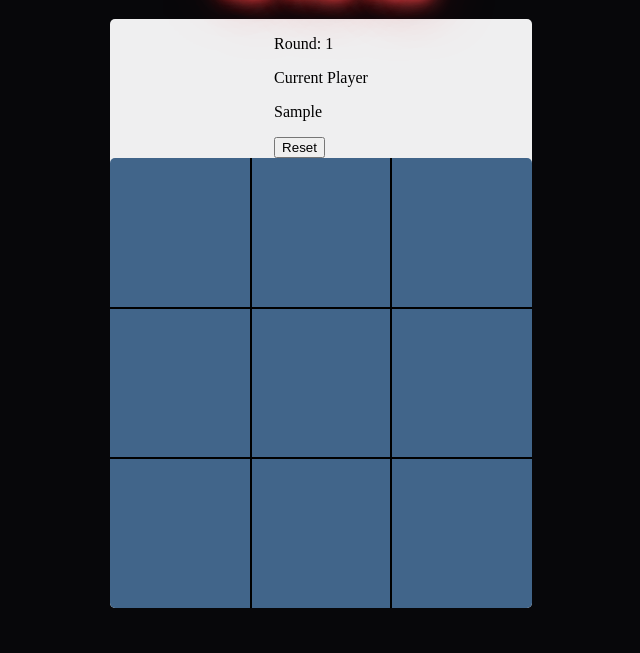
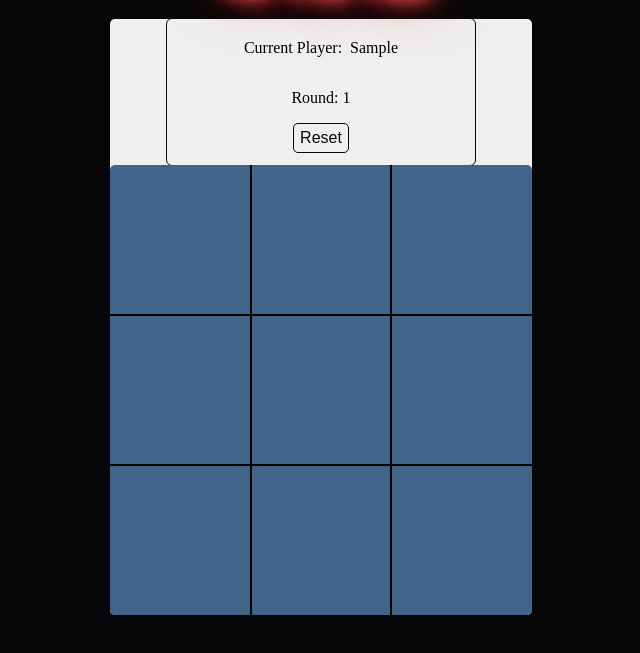
Before and after one commit to Hagnap/tic-tac-toe, a plain HTML site: page index.html in a window 1280 px wide. Both pictures are taken after typing "Sample", "Sample" into the empty fields and a click on the button "Submit". Shown: the part 63-716 px from the top of the page, without its empty margins (319-959 px from the left). Drawn offline with Linux system fonts and the light colour scheme.

Commit message:
Fix current player bug

```diff
--- a/index.html
+++ b/index.html
@@ -33,9 +33,11 @@
             </div>
             <div id="round-data">
                 <div id="text-data">
+                    <div id="player-name">
+                        <p>Current Player: </p>
+                        <p id="current-player"></p>
+                    </div>
                     <p id="round-number">Round: 1</p>
-                    <p>Current Player</p>
-                    <p id="current-player"></p>
                 </div>
 
                 <div id="game-tools">
--- a/script.js
+++ b/script.js
@@ -6,7 +6,7 @@ const currentRound = document.querySelector("#round-number");
 const userInfoFormElement = document.querySelector("#user-info-form");
 const roundDataElement = document.querySelector("#round-data");
 const gameBoardElement = document.querySelector("#game-board");
-
+const gameData = document.querySelector("#game-data");
 
 const resetBtn = document.querySelector("#reset-button");
 resetBtn.addEventListener("click", (event) => { resetGame(); })
@@ -26,7 +26,7 @@ submitBtn.addEventListener("click", (event) => {
 
     displayGame();
     userInfoFormElement.style.display = "none";
-    roundDataElement.style.display = "block";
+    roundDataElement.style.display = "flex";
 
 });
 
@@ -43,9 +43,8 @@ const game = (() => {
     // Functions
     const updatePosition = (item) => {
 
-
-        var player = roundCounter % 2 != 0 ? playerOne : playerTwo
         var index = item.getAttribute("data-index");
+        var player;
         var p;
 
         // Validate input with if and else-if
@@ -57,6 +56,7 @@ const game = (() => {
         }
         else {
             roundCounter++;
+            player = roundCounter % 2 != 0 ? playerOne : playerTwo
             p = item.getElementsByTagName("p")[0];
             p.textContent =  player.playerSymbol;
             game.gameBoard[index] = player.playerSymbol;
@@ -64,11 +64,7 @@ const game = (() => {
 
             currentRound.textContent = `Round: ${roundCounter}`;
             currentPlayer.textContent = player.playerName;
-
-
         }
-
-
     }
 
     return { gameBoard, updatePosition };
@@ -88,6 +84,8 @@ function resetGame() {
 
     gameBoardElement.style.display = "none";
     userInfoFormElement.style.display = "block";
+    gameData.style.borderBottomLeftRadius  = "5px";
+    gameData.style.borderBottomRightRadius  = "5px";
     roundDataElement.style.display = "none";
 }
 
@@ -97,6 +95,8 @@ function displayGame() {
     currentPlayer.textContent = `${playerOne.playerName}`;
     currentRound.textContent = `Round: ${roundCounter}`;
     gameBoardElement.style.display = "grid";
+    gameData.style.borderBottomLeftRadius  = "0px";
+    gameData.style.borderBottomRightRadius  = "0px";
 }
 
 
--- a/style.css
+++ b/style.css
@@ -31,6 +31,13 @@ body {
     border-radius: 5px;
 }
 
+#player-name {
+    display: flex;
+    justify-content: center;
+    gap: 8px;
+
+}
+
 .input-div {
 
     margin: 8px;
@@ -44,17 +51,48 @@ form {
 
 }
 
-#form-button {
 
-    width: 60px;
 
+#text-data {
+    display: flex;
+    flex-direction: column;
+    align-items: center;
+    justify-content: center;
 }
 
 #round-data {
     display: none;
+    flex-direction: column;
+    align-items: center;
+    justify-content: center;
+    width: 300px;
+
+    padding: 4px;
+    outline: 1px solid var(--MAIN_BACKGROUND_COLOR);
+    border-radius: 5px;
+}
+
+#reset-button {
+    margin-bottom: 8px;
+}
+
+button {
+    background-color: var(--SECONDARY_BACKGROUND_COLOR);
+    color: var(--MAIN_BACKGROUND_COLOR);
+    border-radius: 5px;
+    border: 1px solid var(--MAIN_BACKGROUND_COLOR);
+
+    height: 30px;
+    width: auto;
+    font-size: 16px;
+    text-align: center;
 }
 
 
+button:hover {
+    color: var(--SECONDARY_BACKGROUND_COLOR);
+    background-color: var(--MAIN_BACKGROUND_COLOR);
+}
 
 h1,
 #game-data,
```
